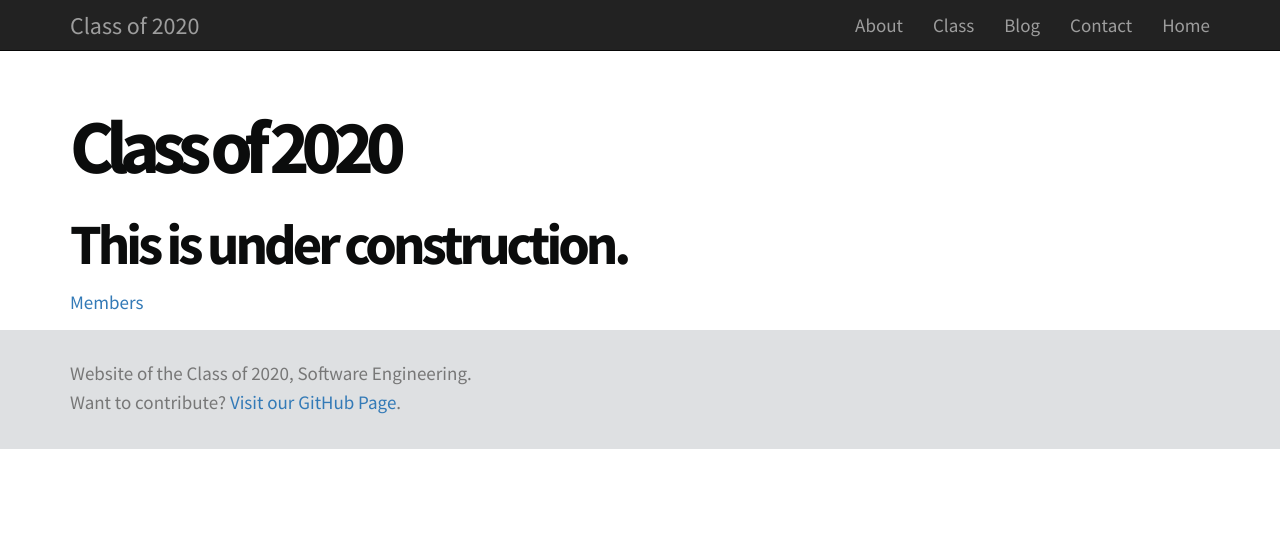
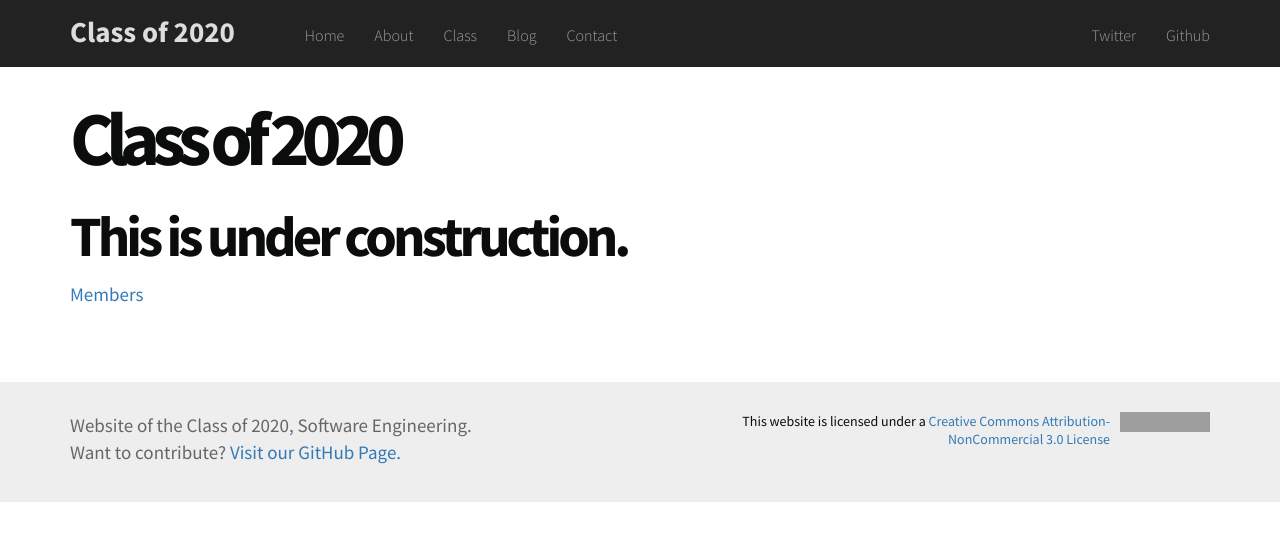
Before and after one commit to Classof2020/classof2020.github.io, a Jekyll site: the page built from index.md, in a window 1280 px wide. Shown: the top 541 px of the page. Built offline with Jekyll 4.4.1, drawn with Linux system fonts in a browser that asks for light colours; nearby versions of some CDN libraries; grey boxes are pictures that could not be loaded.

```diff
--- a/_includes/footer.html
+++ b/_includes/footer.html
@@ -1,6 +1,15 @@
-<footer class="text-muted">
-  <div class="container">
-    <p>Website of the Class of 2020, Software Engineering.</p>
-    <p>Want to contribute? <a href="https://github.com/Classof2020">Visit our GitHub Page</a>.</p>
+<footer>
+  <div class="footer">
+    <div class="container">
+      <div class="row">
+        <div class="col-xs-12 col-sm-6 right"> Website of the Class of 2020, Software Engineering.
+          <br/> Want to contribute? <a href="https://github.com/Classof2020/">Visit our GitHub Page.</a> </div>
+        <div class="col-xs-12 col-sm-6">
+          <div class="license">
+            <a rel="license" href="http://creativecommons.org/licenses/by-nc/3.0/deed.en_US" target="_blank" class="license-logo"><img alt="Creative Commons License" style="border-width:0" src="http://i.creativecommons.org/l/by-nc/3.0/88x31.png" />
+            </a> <span xmlns:dct="http://purl.org/dc/terms/" property="dct:title">This website</span> is licensed under a <a rel="license" href="http://creativecommons.org/licenses/by-nc/3.0/deed.en_US" target="_blank">Creative Commons Attribution-NonCommercial 3.0 License</a> </div>
+        </div>
+      </div>
+    </div>
   </div>
 </footer>
--- a/_includes/header.html
+++ b/_includes/header.html
@@ -1,23 +1,23 @@
-<nav class="navbar navbar-inverse navbar-static-top" role="navigation">
+<nav class="navbar navbar-default navbar-inverse navbar-fixed-top" id="main-nav">
   <div class="container">
     <div class="navbar-header">
-      <a class="navbar-brand" href="{{ '/' | prepend: site.baseurl }}">Class of 2020</a>
-      <!-- Let's have some Hamburger! You like it, don't you? ;) -->
-      <button type="button" class="navbar-toggle collapsed" data-toggle="collapse" data-target="#bs-example-navbar-collapse-1">
-        <span class="sr-only">Toggle navigation</span>
-        <span class="icon-bar"></span>
-        <span class="icon-bar"></span>
-        <span class="icon-bar"></span>
-      </button>
-    </div>
-
-    <div class="collapse navbar-collapse" id="bs-example-navbar-collapse-1">
+      <button type="button" class="navbar-toggle collapsed" data-toggle="collapse" data-target="#navbar" aria-expanded="false"> <span class="sr-only">Toggle navigation</span> <span class="icon-bar"></span> <span class="icon-bar"></span> <span class="icon-bar"></span> </button> <a class="navbar-brand" href="{{ '/' | prepend: site.baseurl }}">Class of 2020</a> </div>
+    <div class="collapse navbar-collapse" id="navbar">
+      <ul class="nav navbar-nav">
+        <li><a href="{{ '/' | prepend: site.baseurl }}">Home</a>
+        </li>
+        <li><a href="#">About</a>
+        </li>
+        <li><a href="{{ '/class/' | prepend: site.baseurl }}">Class</a>
+        </li>
+        <li><a href="#">Blog</a>
+        </li>
+        <li><a href="#">Contact</a>
+        </li>
+      </ul>
       <ul class="nav navbar-nav navbar-right">
-        <li><a href="#">About</a></li>
-        <li><a href="{{ '/class/' | prepend: site.baseurl }}">Class</a></li>
-        <li><a href="#">Blog</a></li>
-        <li><a href="#">Contact</a></li>
-		<li><a href="#">Home</a></li>
+        <li> <a href="http://twitter.com/NCIT2020" target="_blank">Twitter</a> </li>
+        <li> <a href="https://github.com/Classof2020/" target="_blank">Github</a> </li>
       </ul>
     </div>
   </div>
--- a/css/main.css
+++ b/css/main.css
@@ -1,3 +1,6 @@
+body {
+    padding-top: 70px;
+}
 ul.class li {
     float: left;
     width: 200px;
@@ -11,10 +14,9 @@
     width: 120px;
 }
 ul.class .member-name {
-  color: #0B0C0C;
-  font-size: 19px;
+    color: #0B0C0C;
+    font-size: 19px;
 }
-
 ul.class .member-email,
 ul.class .member-place,
 ul.class .member-phone {
@@ -33,14 +35,74 @@
         font-size: 1.2em;
     }
 }
-.class-member img {border-radius:50%; width: 100%; height: 100%; max-width: 200px; max-height: 200px; }
-
-footer {
-  background-color: #DEE0E2;
-  padding-top: 3rem;
-  padding-bottom: 3rem;
+.class-member img {
+    border-radius: 50%;
+    width: 100%;
+    height: 100%;
+    max-width: 200px;
+    max-height: 200px;
 }
 
-footer p {
-  margin-bottom: .25rem;
+.navbar-inverse {
+    border: none
 }
+.navbar-inverse .navbar-brand {
+    font-size: 29px;
+    font-weight: 600;
+    color: #ddd;
+    margin-right: 40px
+}
+.navbar-inverse li>a,
+.navbar-inverse .navbar-brand {
+    line-height: 40px
+}
+@media (max-width: 767px) {
+    .navbar-inverse li>a,
+    .navbar-inverse .navbar-brand {
+        line-height: 20px
+    }
+}
+.navbar-inverse .navbar-nav>li>a {
+    font-size: 16px;
+    font-weight: 300;
+    padding: 15px 10px 12px;
+    margin-left: 5px;
+    margin-right: 5px
+}
+@media (max-width: 767px) {
+    .navbar-inverse .navbar-nav>li>a {
+        padding: 8px 10px
+    }
+}
+.navbar-inverse .navbar-nav>li.active>a,
+.navbar-inverse .navbar-nav>li.active>a:hover {
+    background-color: transparent;
+    color: #ff6b5b;
+    font-weight: 600;
+    border-bottom: 5px solid #ff6b5b
+}
+@media (max-width: 767px) {
+    .navbar-inverse .navbar-nav>li.active>a,
+    .navbar-inverse .navbar-nav>li.active>a:hover {
+        border-bottom-width: 2px
+    }
+}
+.footer {
+    min-height: 120px;
+    margin-top: 60px;
+    padding-top: 30px;
+    background-color: #eee
+}
+.footer .right {
+    font-weight: 500;
+    color: #666
+}
+.footer .license {
+    text-align: right;
+    font-size: 14px;
+    line-height: normal
+}
+.footer .license .license-logo {
+    float: right;
+    margin-left: 10px
+}
```
